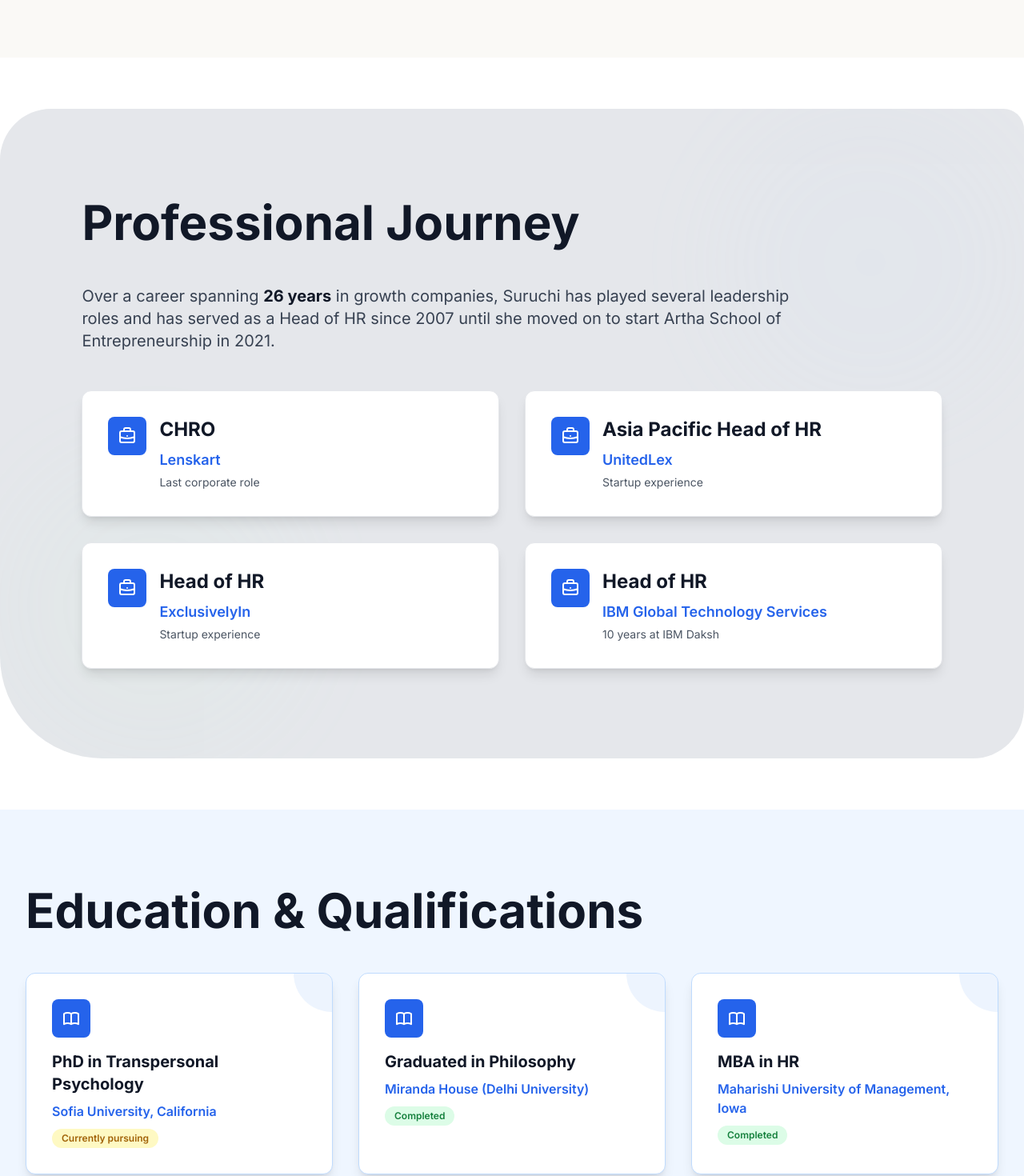
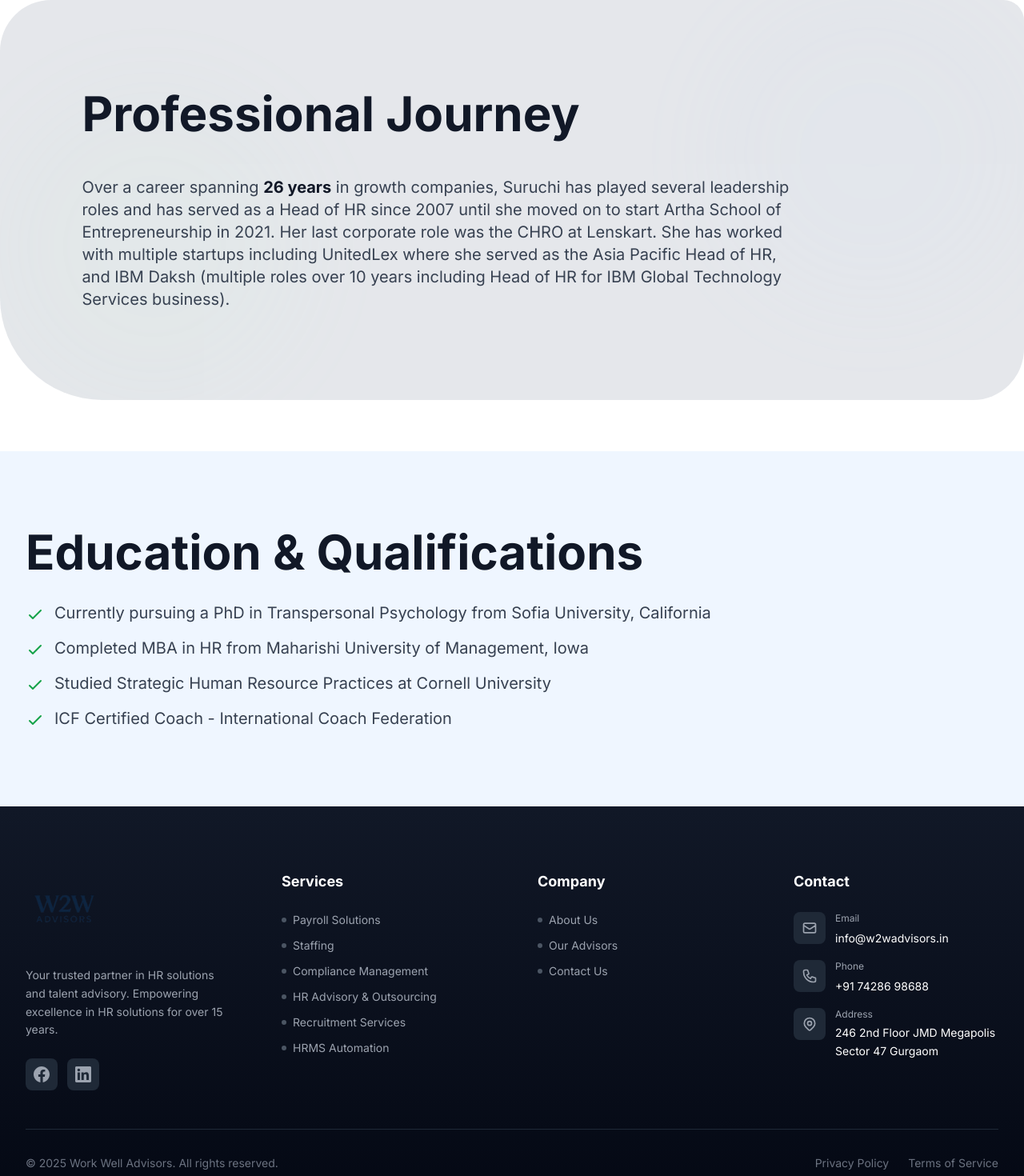
Before and after one commit to Arjunsingh0097/deel_w2wadvisors, a Next.js app: page /advisors in a window 1280 px wide. Shown: the part 1320-2790 px from the top of the page at 80% size. Built offline with nearby package versions, Linux system fonts and the light colour scheme.

Commit message:
Simplify advisor page: remove Core Strengths section and simplify Professional Journey and Education sections

```diff
--- a/app/advisors/page.tsx
+++ b/app/advisors/page.tsx
@@ -5,18 +5,8 @@
 import Footer from "@/components/Footer";
 
 export default function Advisors() {
-  const coreStrengths = [
-    { letter: "C", word: "Connectedness", description: "Building meaningful relationships and connections" },
-    { letter: "R", word: "Responsibility", description: "Taking ownership and accountability" },
-    { letter: "A", word: "Achiever", description: "Driving results and excellence" },
-    { letter: "E", word: "Empathy", description: "Understanding and supporting others" },
-    { letter: "L", word: "Learner", description: "Continuously growing and adapting" },
-    { letter: "I", word: "Integrity", description: "Upholding ethical standards" },
-  ];
-
   const education = [
     { title: "PhD in Transpersonal Psychology", institution: "Sofia University, California", status: "Currently pursuing" },
-    { title: "Graduated in Philosophy", institution: "Miranda House (Delhi University)", status: "Completed" },
     { title: "MBA in HR", institution: "Maharishi University of Management, Iowa", status: "Completed" },
     { title: "Strategic Human Resource Practices", institution: "Cornell University", status: "Completed" },
     { title: "ICF Certified Coach", institution: "International Coach Federation", status: "Certified" },
@@ -25,7 +15,6 @@
   const professionalRoles = [
     { role: "CHRO", company: "Lenskart", period: "Last corporate role" },
     { role: "Asia Pacific Head of HR", company: "UnitedLex", period: "Startup experience" },
-    { role: "Head of HR", company: "ExclusivelyIn", period: "Startup experience" },
     { role: "Head of HR", company: "IBM Global Technology Services", period: "10 years at IBM Daksh" },
   ];
 
@@ -162,17 +151,7 @@
                 viewport={{ once: true }}
                 transition={{ duration: 0.6, delay: 0.3 }}
               >
-                Suruchi Maitra is the Co-Founder of <span className="font-semibold text-gray-900">Artha School of Entrepreneurship</span>, a company focused on solving the problem of scale for entrepreneurs. Artha School of Entrepreneurship runs the Artha Scale Program to impact the lives of 1,00,000 founders across India over the next few years with the mission to create economic and social prosperity for entrepreneurs and their communities. Artha also offers coaching and consulting services to help individuals and organizations scale.
-              </motion.p>
-
-              <motion.p
-                className="text-base sm:text-lg text-gray-700 mb-6 leading-relaxed"
-                initial={{ opacity: 0, y: 20 }}
-                whileInView={{ opacity: 1, y: 0 }}
-                viewport={{ once: true }}
-                transition={{ duration: 0.6, delay: 0.4 }}
-              >
-                Her core strengths include Connectedness, Responsibility, Achiever, Empathy, Learner, and Integrity. She is an <span className="font-semibold text-gray-900">ICF (International Coach Federation) certified coach</span>. She coaches through an integral approach covering all aspects of human existence i.e., mental, emotional, physical, and spiritual.
+                Suruchi Maitra is the Co-Founder of <span className="font-semibold text-gray-900">Artha School of Entrepreneurship</span>, focused on solving the problem of scale for entrepreneurs. She is an <span className="font-semibold text-gray-900">ICF (International Coach Federation) certified coach</span> who coaches through an integral approach covering mental, emotional, physical, and spiritual aspects.
               </motion.p>
 
               <motion.p
@@ -180,9 +159,9 @@
                 initial={{ opacity: 0, y: 20 }}
                 whileInView={{ opacity: 1, y: 0 }}
                 viewport={{ once: true }}
-                transition={{ duration: 0.6, delay: 0.5 }}
+                transition={{ duration: 0.6, delay: 0.4 }}
               >
-                &quot;Suruchi&apos;s intention statement defines her, and she does everything through its lens. Her intention is to live a life of gratitude, compassion, self-awareness, and oneness, thereby purposefully supporting others to create breakthroughs for themselves.&quot;
+                &quot;Suruchi&apos;s intention is to live a life of gratitude, compassion, self-awareness, and oneness, thereby purposefully supporting others to create breakthroughs for themselves.&quot;
               </motion.p>
             </motion.div>
           </div>
@@ -226,41 +205,14 @@
             </motion.h2>
 
             <motion.p
-              className="text-lg lg:text-xl text-gray-700 mb-12 leading-relaxed max-w-4xl"
+              className="text-lg lg:text-xl text-gray-700 leading-relaxed max-w-4xl"
               initial={{ opacity: 0, y: 20 }}
               whileInView={{ opacity: 1, y: 0 }}
               viewport={{ once: true }}
               transition={{ duration: 0.6, delay: 0.3 }}
             >
-              Over a career spanning <span className="font-bold text-gray-900">26 years</span> in growth companies, Suruchi has played several leadership roles and has served as a Head of HR since 2007 until she moved on to start Artha School of Entrepreneurship in 2021.
+              Over a career spanning <span className="font-bold text-gray-900">26 years</span> in growth companies, Suruchi has played several leadership roles and has served as a Head of HR since 2007 until she moved on to start Artha School of Entrepreneurship in 2021. Her last corporate role was the CHRO at Lenskart. She has worked with multiple startups including UnitedLex where she served as the Asia Pacific Head of HR, and IBM Daksh (multiple roles over 10 years including Head of HR for IBM Global Technology Services business).
             </motion.p>
-
-            <div className="grid grid-cols-1 md:grid-cols-2 gap-6 lg:gap-8">
-              {professionalRoles.map((role, index) => (
-                <motion.div
-                  key={index}
-                  className="bg-white rounded-xl p-6 lg:p-8 shadow-lg border border-gray-200"
-                  initial={{ opacity: 0, y: 30 }}
-                  whileInView={{ opacity: 1, y: 0 }}
-                  viewport={{ once: true }}
-                  transition={{ duration: 0.5, delay: 0.4 + index * 0.1 }}
-                  whileHover={{ scale: 1.05, y: -5 }}
-                >
-                  <div className="flex items-start gap-4">
-                    <div className="w-12 h-12 bg-blue-600 rounded-lg flex items-center justify-center flex-shrink-0">
-                      <svg className="w-6 h-6 text-white" fill="none" stroke="currentColor" viewBox="0 0 24 24">
-                        <path strokeLinecap="round" strokeLinejoin="round" strokeWidth={2} d="M21 13.255A23.931 23.931 0 0112 15c-3.183 0-6.22-.62-9-1.745M16 6V4a2 2 0 00-2-2h-4a2 2 0 00-2 2v2m4 6h.01M5 20h14a2 2 0 002-2V8a2 2 0 00-2-2H5a2 2 0 00-2 2v10a2 2 0 002 2z" />
-                      </svg>
-                    </div>
-                    <div>
-                      <h3 className="text-xl lg:text-2xl font-bold text-gray-900 mb-2">{role.role}</h3>
-                      <p className="text-lg text-blue-600 font-semibold mb-1">{role.company}</p>
-                      <p className="text-sm text-gray-600">{role.period}</p>
-                    </div>
-                  </div>
-                </motion.div>
-              ))}
-            </div>
           </motion.div>
         </div>
       </section>
@@ -275,7 +227,7 @@
             transition={{ duration: 0.6 }}
           >
             <motion.h2
-              className="text-4xl sm:text-5xl lg:text-6xl font-bold text-gray-900 mb-12 leading-tight"
+              className="text-4xl sm:text-5xl lg:text-6xl font-bold text-gray-900 mb-8 leading-tight"
               initial={{ opacity: 0, y: 20 }}
               whileInView={{ opacity: 1, y: 0 }}
               viewport={{ once: true }}
@@ -284,88 +236,41 @@
               Education & Qualifications
             </motion.h2>
 
-            <div className="grid grid-cols-1 md:grid-cols-2 lg:grid-cols-3 gap-6 lg:gap-8">
-              {education.map((edu, index) => (
-                <motion.div
-                  key={index}
-                  className="bg-white rounded-xl p-6 lg:p-8 shadow-lg border border-blue-200 relative overflow-hidden"
-                  initial={{ opacity: 0, y: 30 }}
-                  whileInView={{ opacity: 1, y: 0 }}
-                  viewport={{ once: true }}
-                  transition={{ duration: 0.5, delay: 0.3 + index * 0.1 }}
-                  whileHover={{ scale: 1.05, y: -5 }}
-                >
-                  <div className="absolute top-0 right-0 w-24 h-24 bg-blue-100 rounded-full -mr-12 -mt-12 opacity-50"></div>
-                  <div className="relative z-10">
-                    <div className="w-12 h-12 bg-blue-600 rounded-lg flex items-center justify-center mb-4">
-                      <svg className="w-6 h-6 text-white" fill="none" stroke="currentColor" viewBox="0 0 24 24">
-                        <path strokeLinecap="round" strokeLinejoin="round" strokeWidth={2} d="M12 6.253v13m0-13C10.832 5.477 9.246 5 7.5 5S4.168 5.477 3 6.253v13C4.168 18.477 5.754 18 7.5 18s3.332.477 4.5 1.253m0-13C13.168 5.477 14.754 5 16.5 5c1.747 0 3.332.477 4.5 1.253v13C19.832 18.477 18.247 18 16.5 18c-1.746 0-3.332.477-4.5 1.253" />
-                      </svg>
-                    </div>
-                    <h3 className="text-lg lg:text-xl font-bold text-gray-900 mb-2">{edu.title}</h3>
-                    <p className="text-blue-600 font-semibold mb-2">{edu.institution}</p>
-                    <span className={`inline-block px-3 py-1 rounded-full text-xs font-semibold ${
-                      edu.status === "Currently pursuing"
-                        ? "bg-yellow-100 text-yellow-700"
-                        : "bg-green-100 text-green-700"
-                    }`}>
-                      {edu.status}
-                    </span>
-                  </div>
-                </motion.div>
-              ))}
-            </div>
-          </motion.div>
-        </div>
-      </section>
-
-      {/* Core Strengths Section */}
-      <section className="w-full bg-yellow-600 py-16 lg:py-24 px-4 sm:px-6 lg:px-8 rounded-2xl lg:rounded-none"
-        style={{
-          borderTopLeftRadius: 'clamp(1rem, 5vw, 30rem)',
-          borderTopRightRadius: 'clamp(1rem, 2vw, 4rem)',
-          borderBottomRightRadius: 'clamp(1rem, 5vw, 20rem)',
-          borderBottomLeftRadius: 'clamp(1rem, 10vw, 50rem)',
-        }}
-      >
-        <div className="max-w-7xl mx-auto">
-          <motion.div
-            initial={{ opacity: 0, y: 50 }}
-            whileInView={{ opacity: 1, y: 0 }}
-            viewport={{ once: true }}
-            transition={{ duration: 0.6 }}
-          >
-            <motion.h2
-              className="text-4xl sm:text-5xl lg:text-6xl font-bold text-white mb-12 leading-tight text-center"
+            <motion.ul
+              className="space-y-4 max-w-4xl"
               initial={{ opacity: 0, y: 20 }}
               whileInView={{ opacity: 1, y: 0 }}
               viewport={{ once: true }}
-              transition={{ duration: 0.6, delay: 0.2 }}
+              transition={{ duration: 0.6, delay: 0.3 }}
             >
-              Core Strengths
-            </motion.h2>
-
-            <div className="grid grid-cols-1 md:grid-cols-2 lg:grid-cols-3 gap-6 lg:gap-8">
-              {coreStrengths.map((strength, index) => (
-                <motion.div
-                  key={index}
-                  className="bg-white/10 backdrop-blur-sm rounded-xl p-6 lg:p-8 border border-white/20"
-                  initial={{ opacity: 0, y: 30 }}
-                  whileInView={{ opacity: 1, y: 0 }}
-                  viewport={{ once: true }}
-                  transition={{ duration: 0.5, delay: 0.3 + index * 0.1 }}
-                  whileHover={{ scale: 1.05, y: -5 }}
-                >
-                  <div className="flex items-center gap-4 mb-4">
-                    <div className="w-16 h-16 bg-white rounded-lg flex items-center justify-center">
-                      <span className="text-3xl font-extrabold text-yellow-600">{strength.letter}</span>
-                    </div>
-                    <h3 className="text-xl lg:text-2xl font-bold text-white">{strength.word}</h3>
-                  </div>
-                  <p className="text-white/90 text-sm lg:text-base">{strength.description}</p>
-                </motion.div>
-              ))}
-            </div>
+              {education.map((edu, index) => {
+                let text = "";
+                if (edu.status === "Currently pursuing") {
+                  text = `Currently pursuing a ${edu.title} from ${edu.institution}`;
+                } else if (edu.status === "Certified") {
+                  text = `${edu.title} - ${edu.institution}`;
+                } else if (edu.title.includes("Strategic")) {
+                  text = `Studied ${edu.title} at ${edu.institution}`;
+                } else {
+                  text = `Completed ${edu.title} from ${edu.institution}`;
+                }
+                return (
+                  <motion.li
+                    key={index}
+                    className="flex items-start gap-3 text-lg lg:text-xl text-gray-700"
+                    initial={{ opacity: 0, x: -20 }}
+                    whileInView={{ opacity: 1, x: 0 }}
+                    viewport={{ once: true }}
+                    transition={{ duration: 0.5, delay: 0.4 + index * 0.1 }}
+                  >
+                    <svg className="w-6 h-6 text-green-600 flex-shrink-0 mt-1" fill="none" stroke="currentColor" viewBox="0 0 24 24">
+                      <path strokeLinecap="round" strokeLinejoin="round" strokeWidth={2} d="M5 13l4 4L19 7" />
+                    </svg>
+                    <span>{text}</span>
+                  </motion.li>
+                );
+              })}
+            </motion.ul>
           </motion.div>
         </div>
       </section>
```
